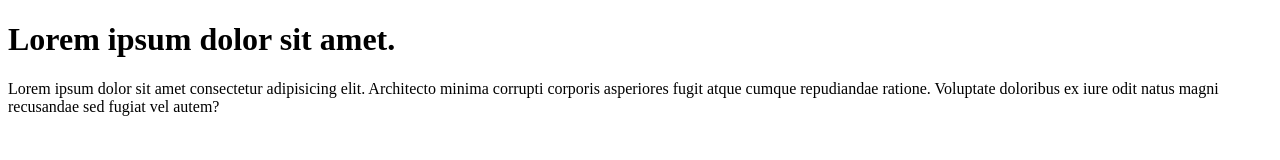
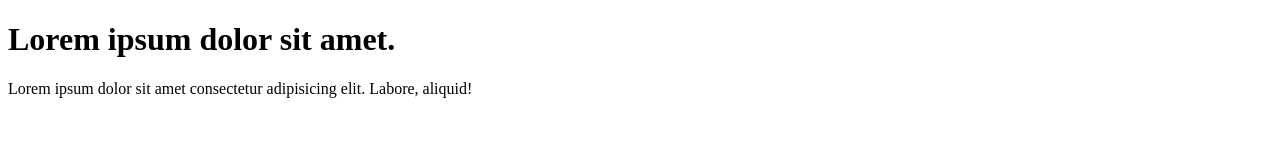
Before and after one commit to Shivank-Arya/practice-branching, a plain HTML site: page index.html in a window 1280 px wide. Drawn offline with Linux system fonts and the light colour scheme.

Commit message:
conflict commit

```diff
--- a/index.html
+++ b/index.html
@@ -7,6 +7,6 @@
 </head>
 <body>
     <h1>Lorem ipsum dolor sit amet.</h1>
-    <p>Lorem ipsum dolor sit amet consectetur adipisicing elit. Architecto minima corrupti corporis asperiores fugit atque cumque repudiandae ratione. Voluptate doloribus ex iure odit natus magni recusandae sed fugiat vel autem?</p>
+    <p>Lorem ipsum dolor sit amet consectetur adipisicing elit. Labore, aliquid!</p>
 </body>
 </html>
```
